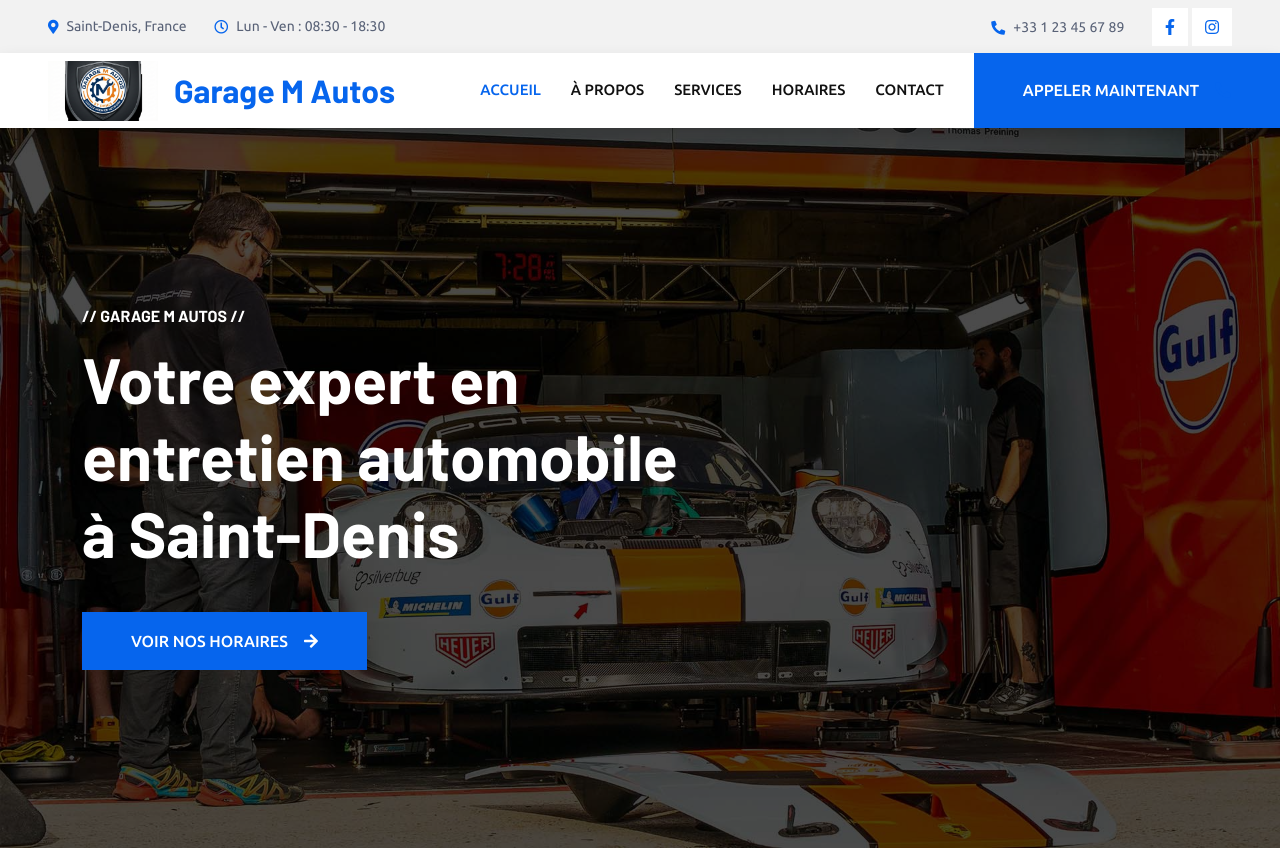
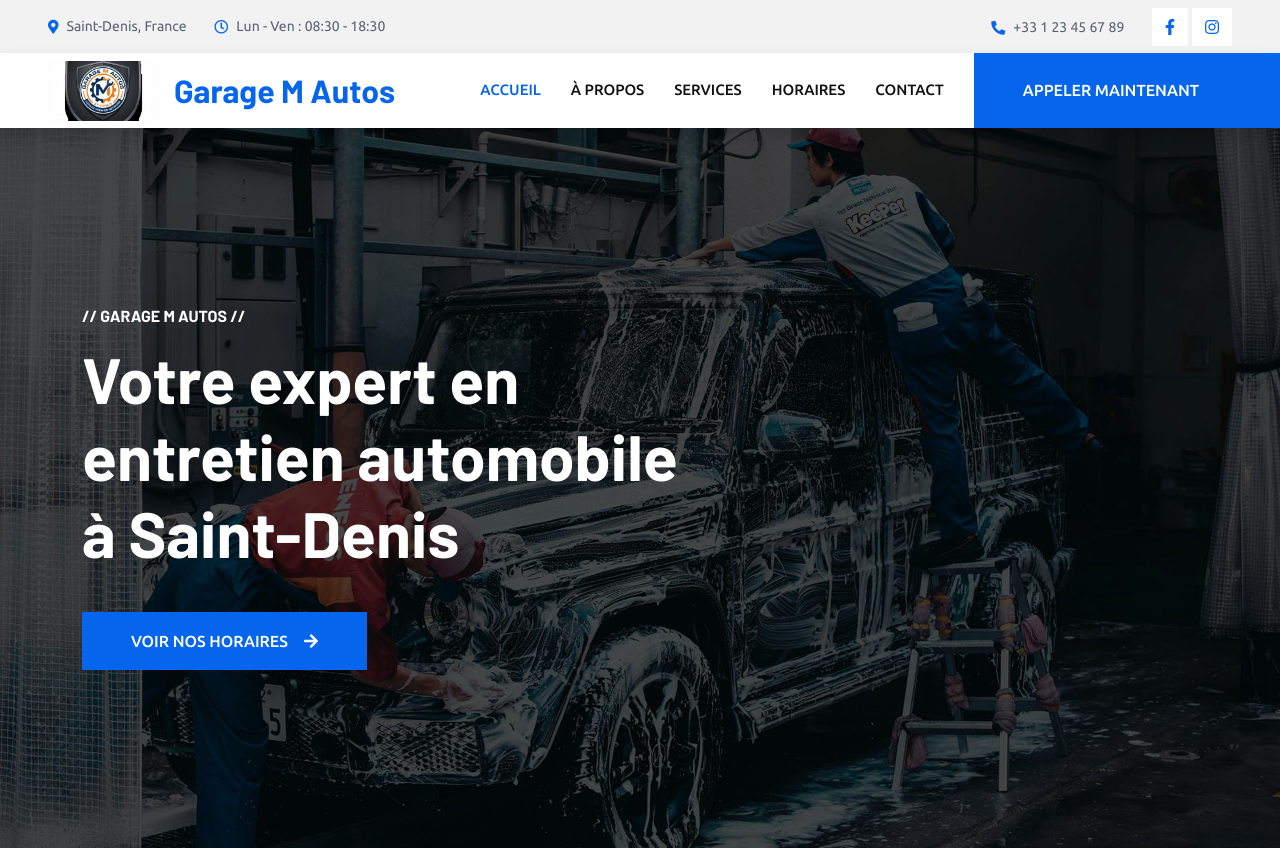
Before and after one commit to abs17/landing, a plain HTML site: page index.html in a window 1280 px wide. Shown: the top 848 px of the page. Drawn offline with nearby package versions, Linux system fonts and the light colour scheme.

Commit message:
Update carrousel home page picture

```diff
--- a/index.html
+++ b/index.html
@@ -98,7 +98,7 @@
         <div id="header-carousel" class="carousel slide" data-bs-ride="carousel">
             <div class="carousel-inner">
                 <div class="carousel-item active">
-                    <img class="w-100" src="img/carousel-bg-1.jpg" alt="Atelier mécanique">
+                    <img class="w-100" src="img/carousel-bg-2.jpg" alt="Atelier mécanique">
                     <div class="carousel-caption d-flex align-items-center">
                         <div class="container">
                             <div class="row align-items-center justify-content-center justify-content-lg-start">
```
